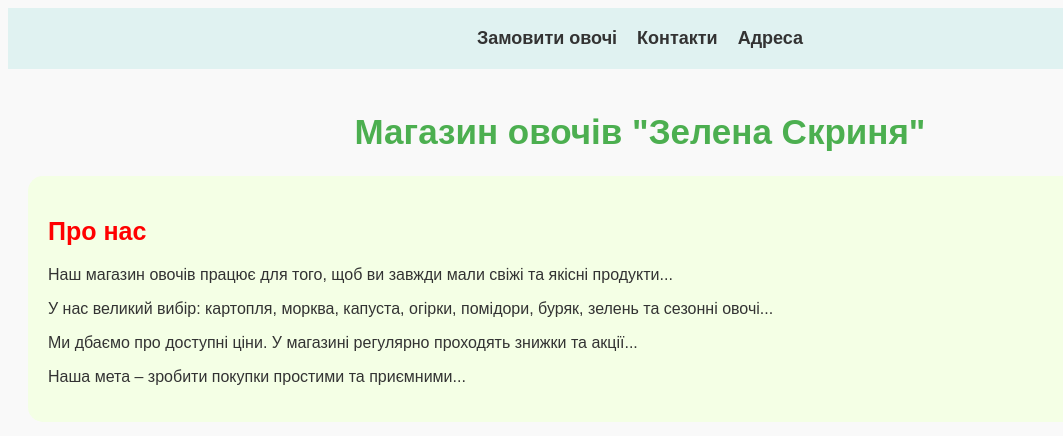
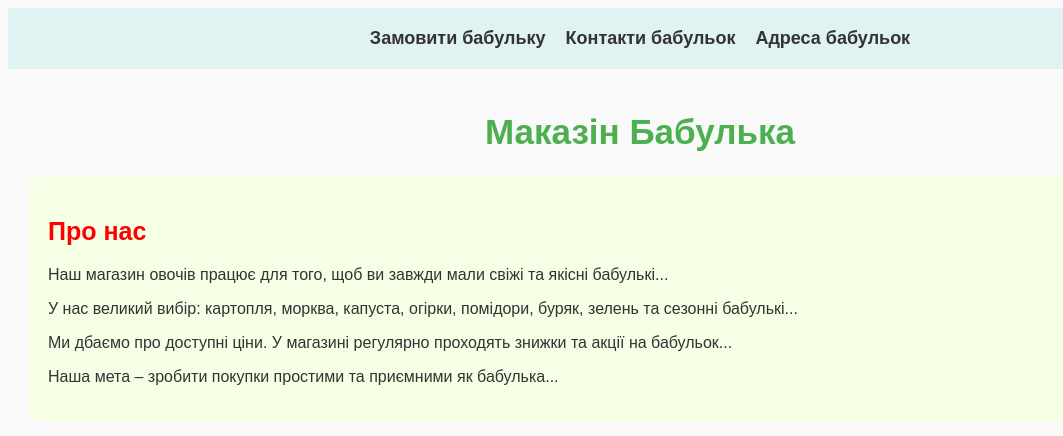
Before and after one commit to a837brovk-lab/Barabolka, a plain HTML site: page index.html in a window 1280 px wide. Shown: the top 436 px of the page, 0-1063 px from the left. Drawn offline with Linux system fonts and the light colour scheme.

Commit message:
Update index.html

```diff
--- a/index.html
+++ b/index.html
@@ -1,27 +1,27 @@
 <html>
 <head>
-    <title>Магазин овочів "Зелена Скриня"</title>
+    <title>Маказін Бабулька</title>
     <link rel="stylesheet" href="index.css">
 </head>
 <body>
 <header>
     <div class="nav">
-        <a href="#">Замовити овочі</a>
-        <a href="#">Контакти</a>
-        <a href="#">Адреса</a>
+        <a href="#">Замовити бабульку</a>
+        <a href="#">Контакти бабульок</a>
+        <a href="#">Адреса бабульок</a>
     </div>
 </header>
 
 <main>
-    <h1>Магазин овочів "Зелена Скриня"</h1>
+    <h1>Маказін Бабулька</h1>
 
     <section class="about">
         <h2>Про нас</h2>
         <img src="https://copilot.microsoft.com/th/id/BCO.8b2ef18a-bf42-4418-badd-25b7e5fc4b67.png" width="150" height="150" alt="Про нас"/>
-        <p>Наш магазин овочів працює для того, щоб ви завжди мали свіжі та якісні продукти...</p>
-        <p>У нас великий вибір: картопля, морква, капуста, огірки, помідори, буряк, зелень та сезонні овочі...</p>
-        <p>Ми дбаємо про доступні ціни. У магазині регулярно проходять знижки та акції...</p>
-        <p>Наша мета – зробити покупки простими та приємними...</p>
+        <p>Наш магазин овочів працює для того, щоб ви завжди мали свіжі та якісні бабулькі...</p>
+        <p>У нас великий вибір: картопля, морква, капуста, огірки, помідори, буряк, зелень та сезонні бабулькі...</p>
+        <p>Ми дбаємо про доступні ціни. У магазині регулярно проходять знижки та акції на бабульок...</p>
+        <p>Наша мета – зробити покупки простими та приємними як бабулька...</p>
     </section>
 
     <section class="promotions">
```
